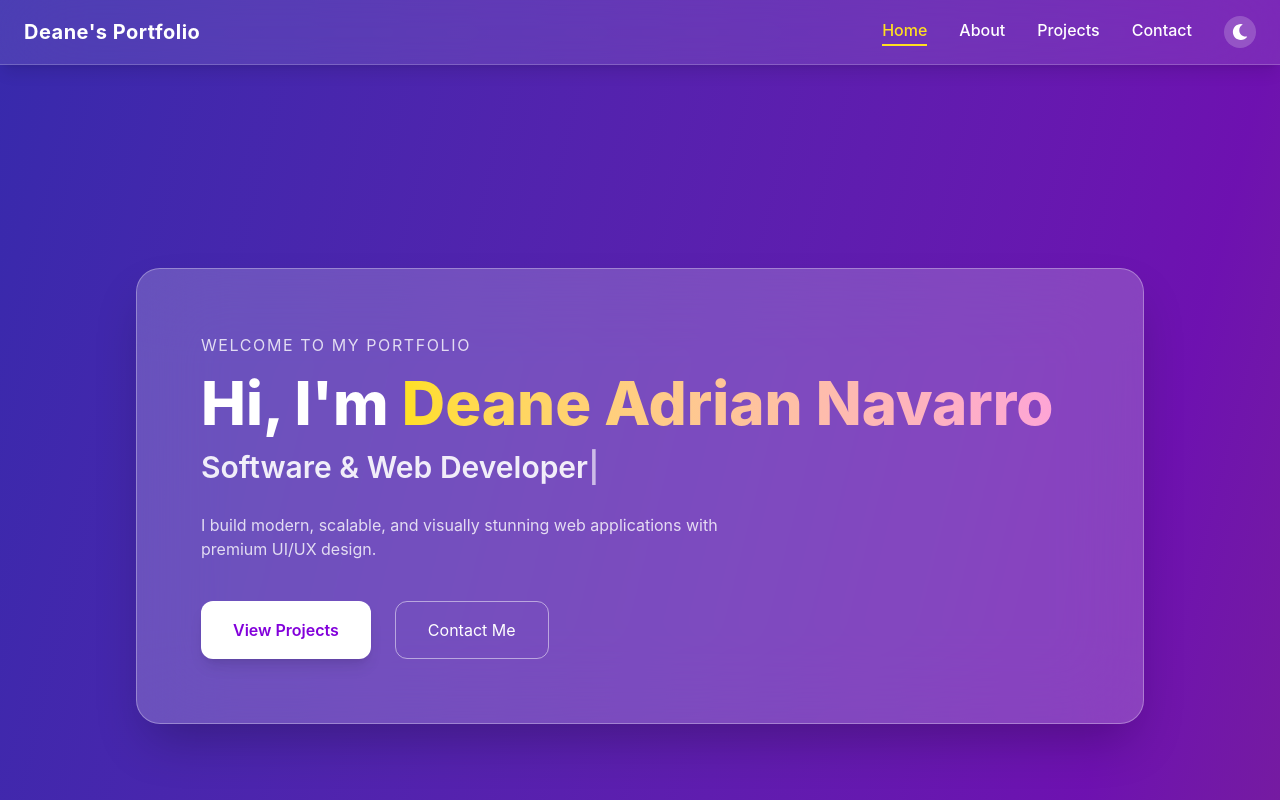
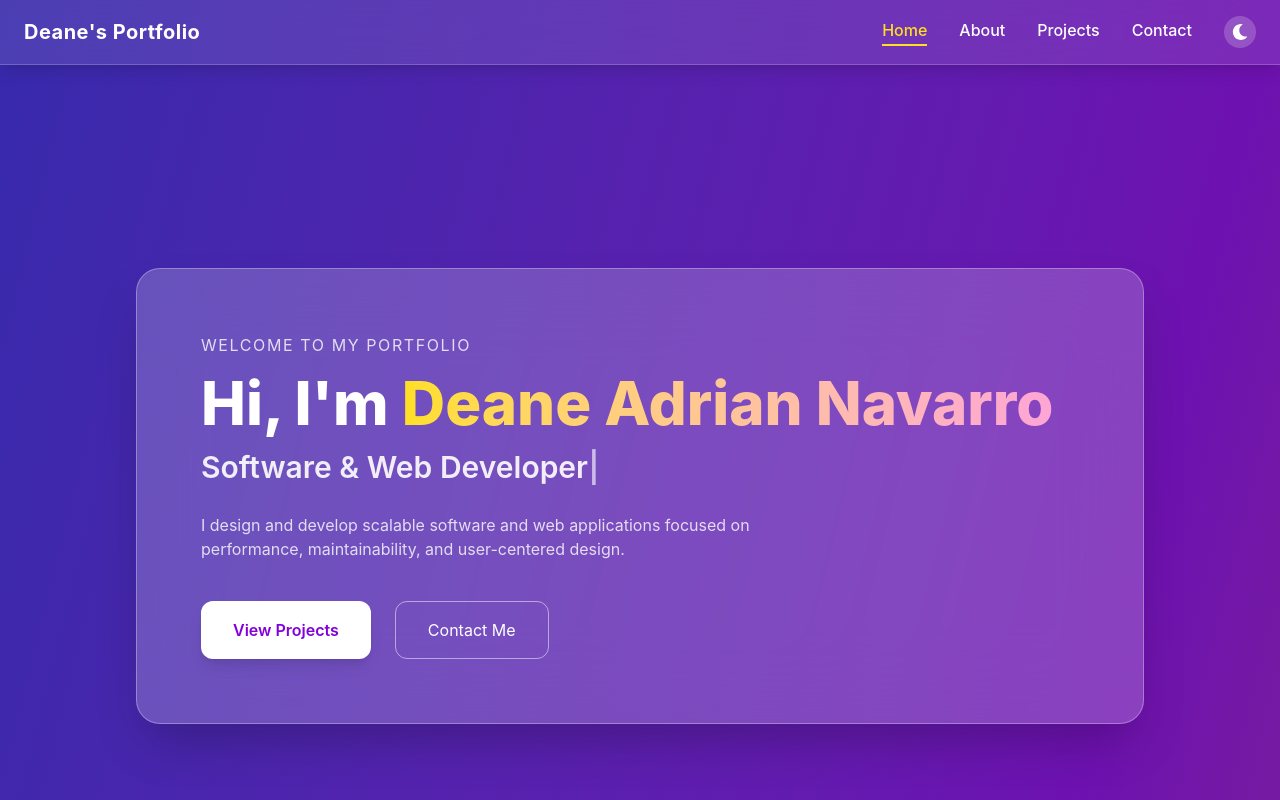
Before and after one commit to Yannniiiii/Portfolio, a React (Vite) app in the folder frontend/: page / in a window 1280 px wide. Shown: the top 800 px of the page. Built offline with nearby package versions, Linux system fonts and the light colour scheme.

Commit message:
change hero bio

```diff
--- a/frontend/src/pages/Hero.jsx
+++ b/frontend/src/pages/Hero.jsx
@@ -75,8 +75,7 @@ export default function Hero() {
           </h2>
 
           <p className="text-white/80 mt-6 max-w-xl mx-auto md:mx-0">
-            I build modern, scalable, and visually stunning web applications
-            with premium UI/UX design.
+           I design and develop scalable software and web applications focused on performance, maintainability, and user-centered design.
           </p>
 
           <div className="mt-10 flex flex-col sm:flex-row gap-6 justify-center md:justify-start">
```
